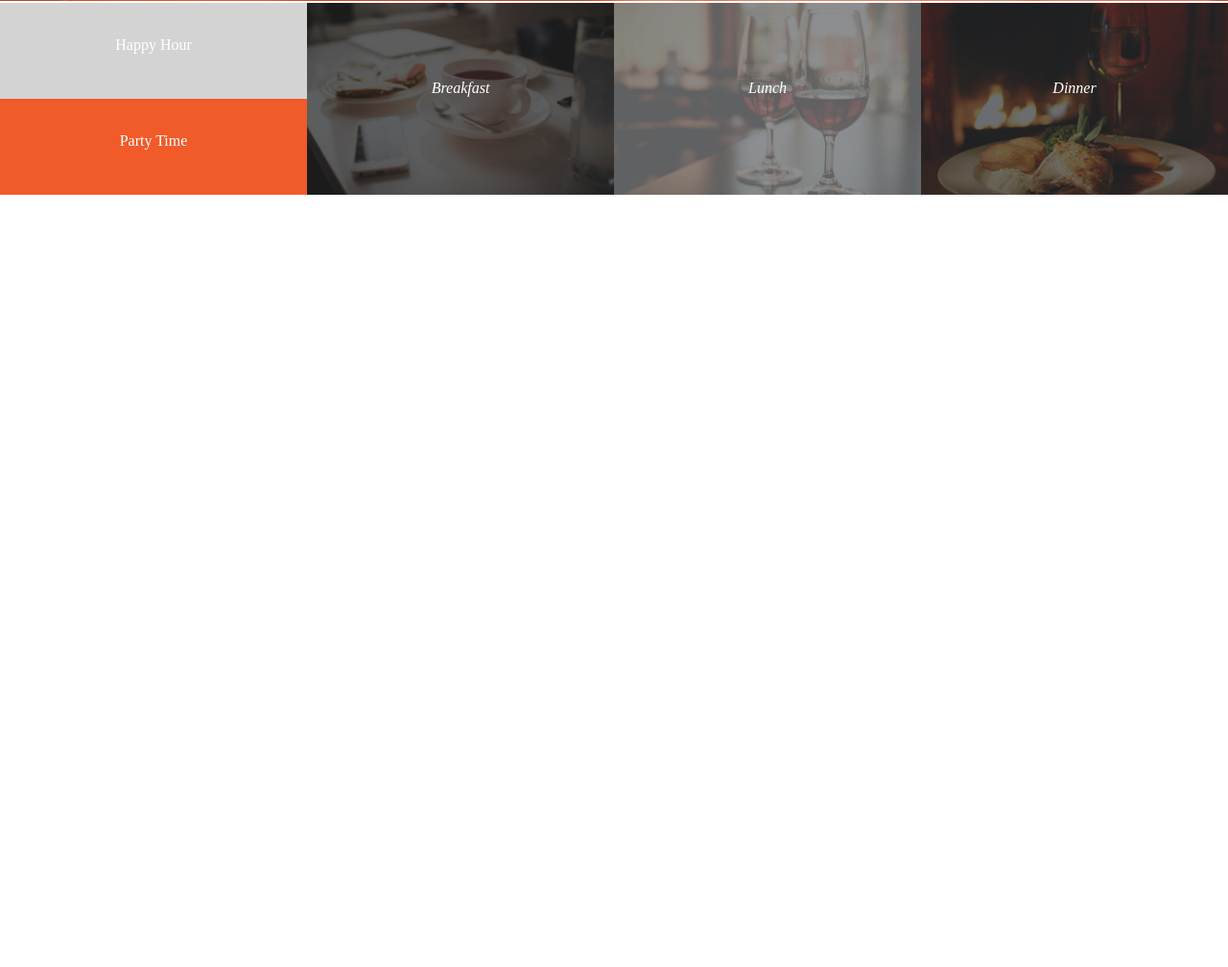
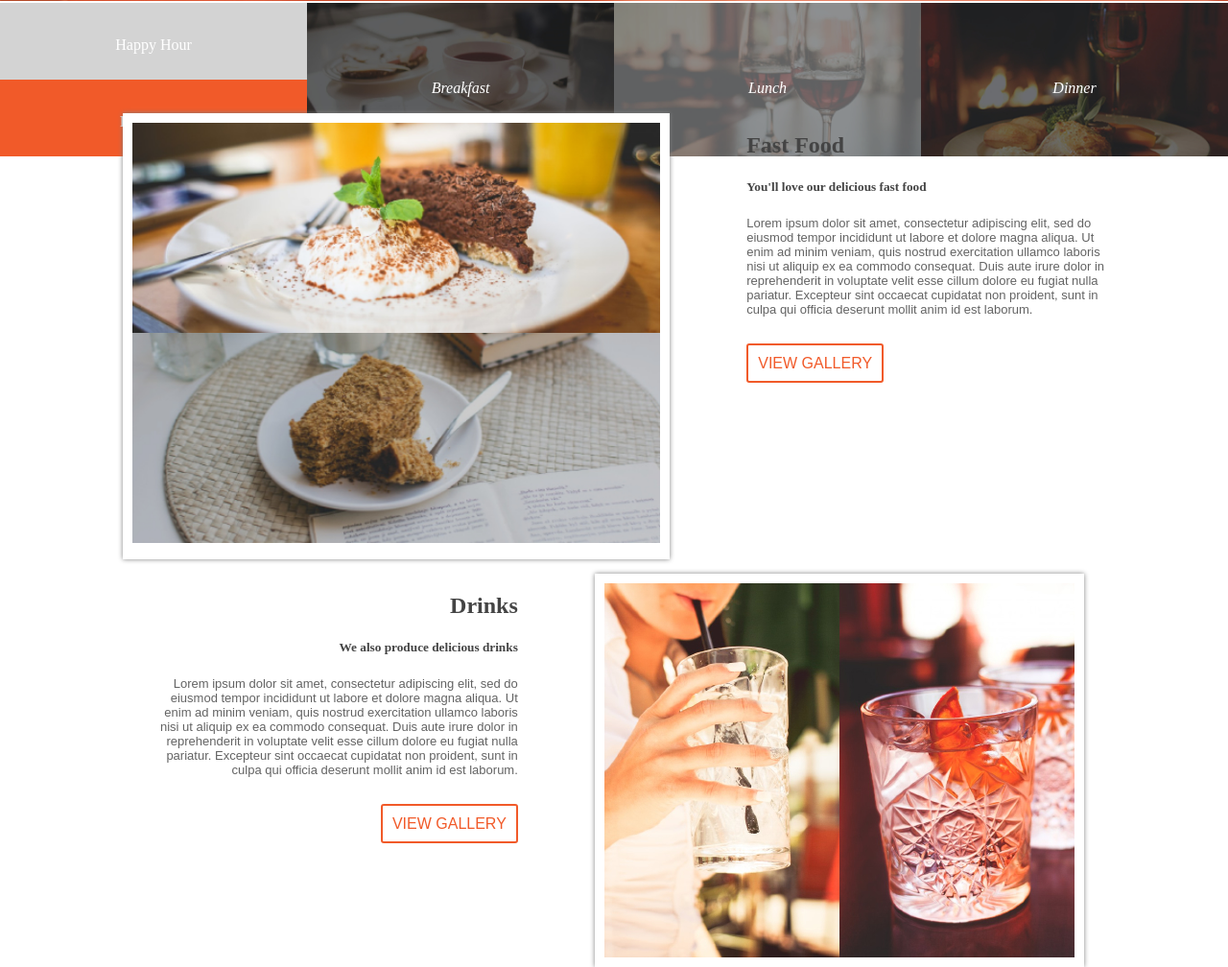
Before and after one commit to peterken674/anitas-kitchen, a plain HTML site: page index.html in a window 1280 px wide. Shown: the part 522-1530 px from the top of the page at 96% size. Before the commit the page ends 800 px from the top, so only its background shows below. Drawn offline with Linux system fonts and the light colour scheme.

Commit message:
Add fast food and drinks sections with respective styling.

```diff
--- a/index.html
+++ b/index.html
@@ -1,17 +1,16 @@
 <!DOCTYPE html>
 <html>
   <head>
-        <meta name="viewport" content="width=device-width, initial-scale=1">
+    <meta name="viewport" content="width=device-width, initial-scale=1" />
     <title>Anita's Kitchen</title>
-        <link rel="stylesheet" href="style.css" type="text/css">
+    <link rel="stylesheet" href="style.css" type="text/css" />
   </head>
 
   <body>
-
     <div id="header">
-            <img src="assets/logoBig.png" alt="Logo.">
-            <p>We Provide The Best Food </p>
-            <p>At The <strong>Right Price</strong> </p>
+      <img src="assets/logoBig.png" alt="Logo." />
+      <p>We Provide The Best Food</p>
+      <p>At The <strong>Right Price</strong></p>
     </div>
 
     <div id="boxes">
@@ -24,15 +23,65 @@
         </div>
       </div>
       <div id="breakfast">
-                <p><em>Breakfast</em> </p>
+        <p><em>Breakfast</em></p>
       </div>
       <div id="lunch">
-                <p><em>Lunch</em> </p>
+        <p><em>Lunch</em></p>
       </div>
       <div id="dinner">
-                <p><em>Dinner</em> </p>
+        <p><em>Dinner</em></p>
       </div>
     </div>
 
+    <!---------------------------------------------------->
+    <div id="food">
+      <div id="fast_food">
+        <div class="foodpic">
+          <img src="assets/fastFood1.jpg" alt="" />
+          <img src="assets/fastFood2.jpg" alt="" />
+        </div>
+        <div class="right_description">
+          <h2>Fast Food</h2>
+          <h5>You'll love our delicious fast food</h5>
+          <p>
+            Lorem ipsum dolor sit amet, consectetur adipiscing elit, sed do
+            eiusmod tempor incididunt ut labore et dolore magna aliqua. Ut enim
+            ad minim veniam, quis nostrud exercitation ullamco laboris nisi ut
+            aliquip ex ea commodo consequat. Duis aute irure dolor in
+            reprehenderit in voluptate velit esse cillum dolore eu fugiat nulla
+            pariatur. Excepteur sint occaecat cupidatat non proident, sunt in
+            culpa qui officia deserunt mollit anim id est laborum.
+          </p>
+
+          <div class="box_link">
+            <a href="#">View Gallery</a>
+          </div>
+        </div>
+      </div>
+
+      <div id="drinks">
+        <div class="drinkpic">
+          <img src="assets/drink1.jpg" alt="" />
+          <img src="assets/drink2.jpg" alt="" />
+        </div>
+        <div class="left_description">
+          <h2>Drinks</h2>
+          <h5>We also produce delicious drinks</h5>
+          <p>
+            Lorem ipsum dolor sit amet, consectetur adipiscing elit, sed do
+            eiusmod tempor incididunt ut labore et dolore magna aliqua. Ut enim
+            ad minim veniam, quis nostrud exercitation ullamco laboris nisi ut
+            aliquip ex ea commodo consequat. Duis aute irure dolor in
+            reprehenderit in voluptate velit esse cillum dolore eu fugiat nulla
+            pariatur. Excepteur sint occaecat cupidatat non proident, sunt in
+            culpa qui officia deserunt mollit anim id est laborum.
+          </p>
+
+          <div class="box_link">
+            <a href="#">View Gallery</a>
+          </div>
+        </div>
+      </div>
+    </div>
   </body>
 </html>
--- a/style.css
+++ b/style.css
@@ -21,7 +21,7 @@
     display: flex;
     flex-direction: row;
     position: absolute;
-    height: 200px;
+    height: 20%;
     width: 100%;
     margin-left: 0px;
     margin-right: 0px;
@@ -34,7 +34,6 @@
 #breakfast,
 #lunch,
 #dinner {
-    height: 200px;
     width: 25%;
     position: relative;
     text-align: center;
@@ -89,3 +88,91 @@
 #dinner p {
     margin-top: 80px;
 }
+#food {
+    display: flex;
+    flex-direction: column;
+}
+
+#fast_food {
+    position: absolute;
+    top: 80%;
+    display: flex;
+    flex-direction: row;
+    justify-content: center;
+}
+
+#drinks {
+    position: absolute;
+    top: 140%;
+    display: flex;
+    flex-direction: row-reverse;
+    justify-content: center;
+}
+
+.foodpic {
+    display: flex;
+    flex-direction: column;
+    width: 550px;
+    height: 445px;
+    border: 10px solid white;
+    box-shadow: 0px 0px 5px gray;
+}
+
+.drinkpic {
+    display: flex;
+    flex-direction: row;
+    width: fit-content;
+    height: 445;
+    border: 10px solid white;
+    box-shadow: 0px 0px 5px gray;
+}
+
+.right_description {
+    padding-left: 80px;
+    width: 30%;
+    color: #444444;
+}
+
+.left_description {
+    padding-right: 80px;
+    width: 30%;
+    color: #444444;
+    text-align: right;
+}
+
+#food p {
+    font-family: sans-serif;
+    font-size: small;
+    color: #636363;
+}
+
+.box_link {
+    margin-top: 40px;
+}
+
+.box_link a {
+    border: 2px solid #F15A29;
+    padding: 10px;
+    border-radius: 3px;
+}
+
+.box_link a:link {
+    font-family: sans-serif;
+    text-transform: uppercase;
+    text-decoration: none;
+    color: #F15A29;
+}
+
+.box_link a:visited {
+    font-family: sans-serif;
+    text-transform: uppercase;
+    text-decoration: none;
+    color: #F15A29;
+}
+
+.box_link a:hover {
+    font-family: sans-serif;
+    text-transform: uppercase;
+    text-decoration: none;
+    box-shadow: 0px 0px 2px #444444;
+}
```
Lines whose indentation alone changed are shown as unchanged.
